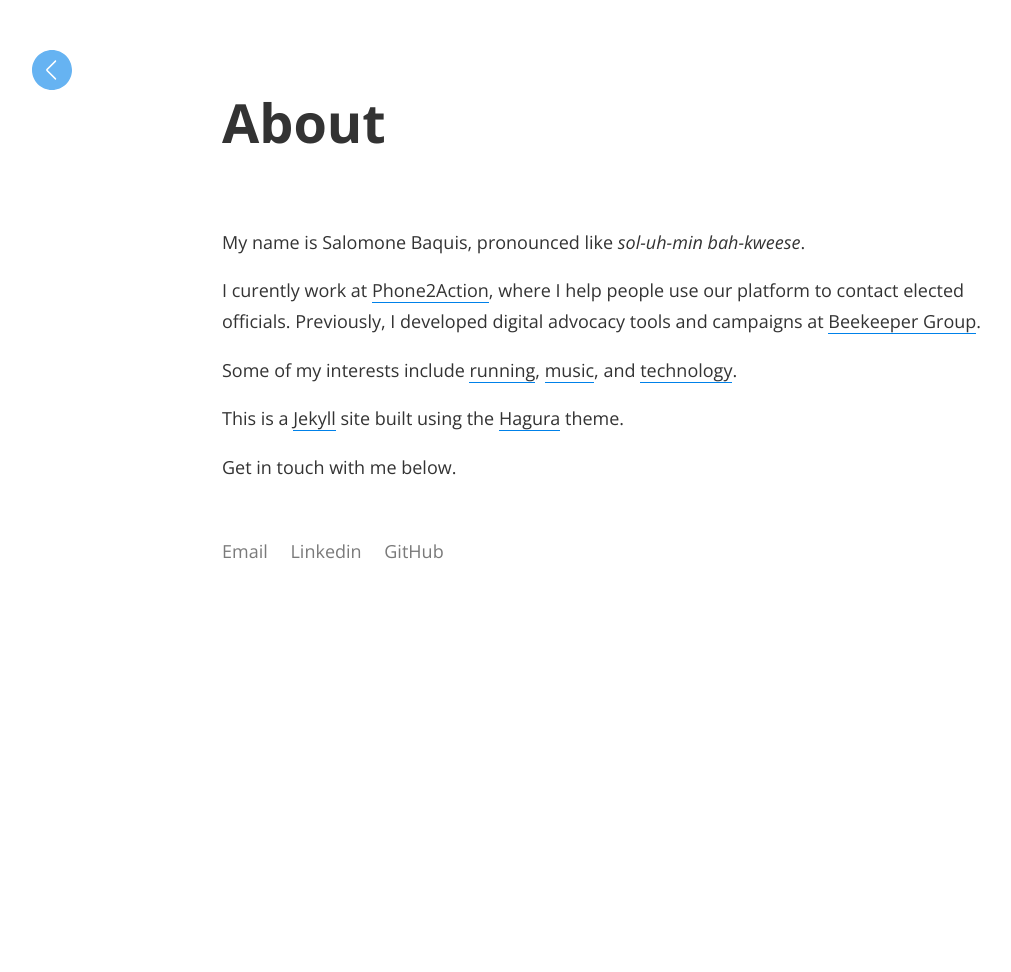
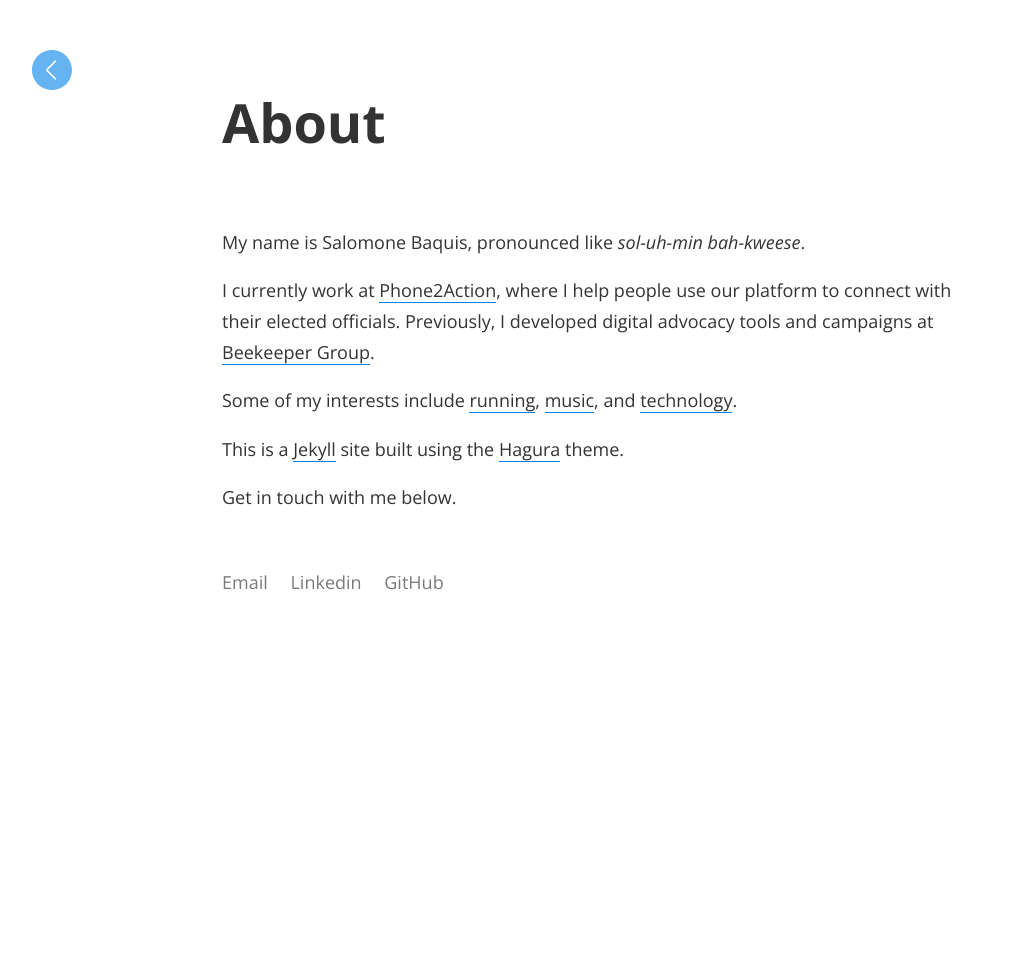
Before and after one commit to salomoneb/site, a Jekyll site: the page built from about.md, in a window 1280 px wide. Shown: the whole page, without its empty margins (18-1029 px from the left). Built offline with Jekyll 4.4.1, drawn with Linux system fonts in a browser that asks for light colours.

Commit message:
fixed typo

```diff
--- a/about.md
+++ b/about.md
@@ -5,7 +5,7 @@ permalink: /about/
 ---
 My name is Salomone Baquis, pronounced like *sol-uh-min bah-kweese*.
 
-I curently work at [Phone2Action](http://phone2action.com/), where I help people use our platform to contact elected officials. Previously, I developed digital advocacy tools and campaigns at [Beekeeper Group](http://www.beekeepergroup.com).
+I currently work at [Phone2Action](http://phone2action.com/), where I help people use our platform to connect with their elected officials. Previously, I developed digital advocacy tools and campaigns at [Beekeeper Group](http://www.beekeepergroup.com).
 
 Some of my interests include [running](https://www.youtube.com/watch?v=5LHid-nC45k), [music](https://www.youtube.com/watch?v=AhF1cc7nCyg), and [technology](https://github.com/salomoneb).
 
```
